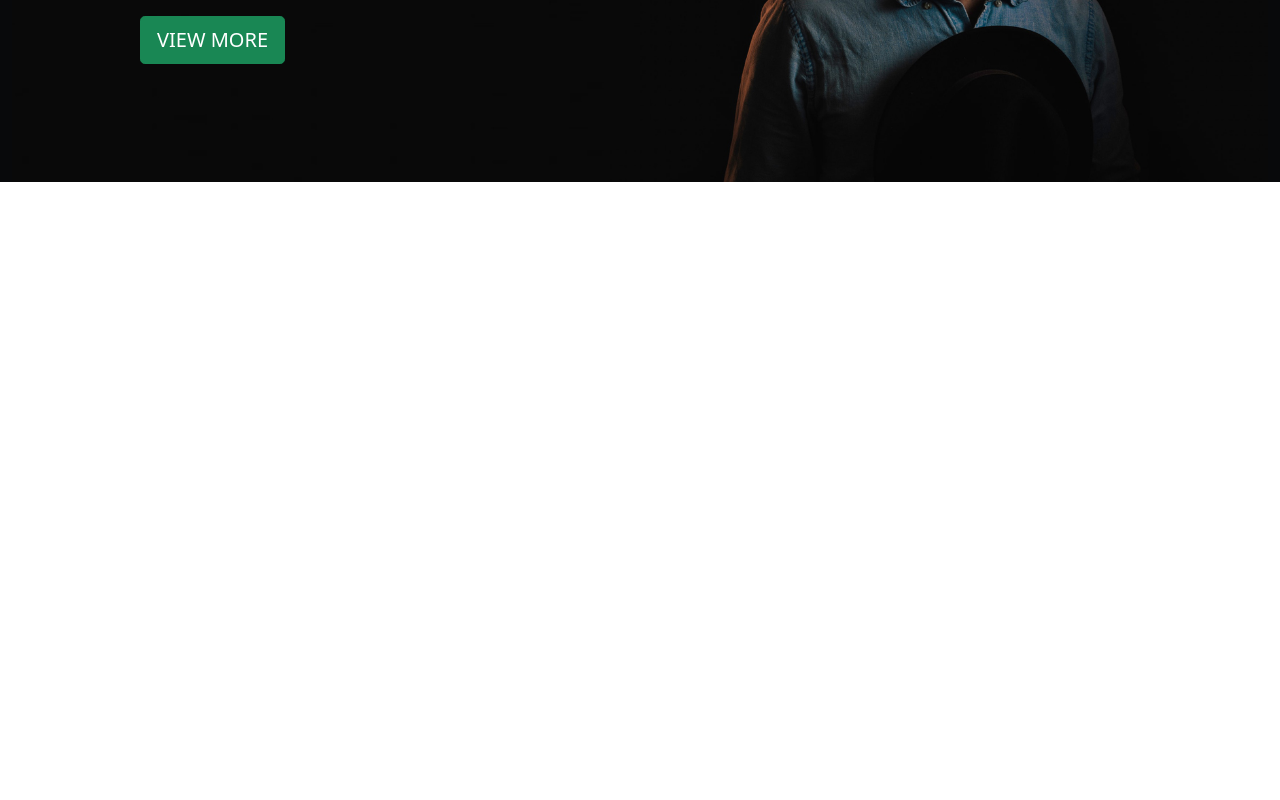
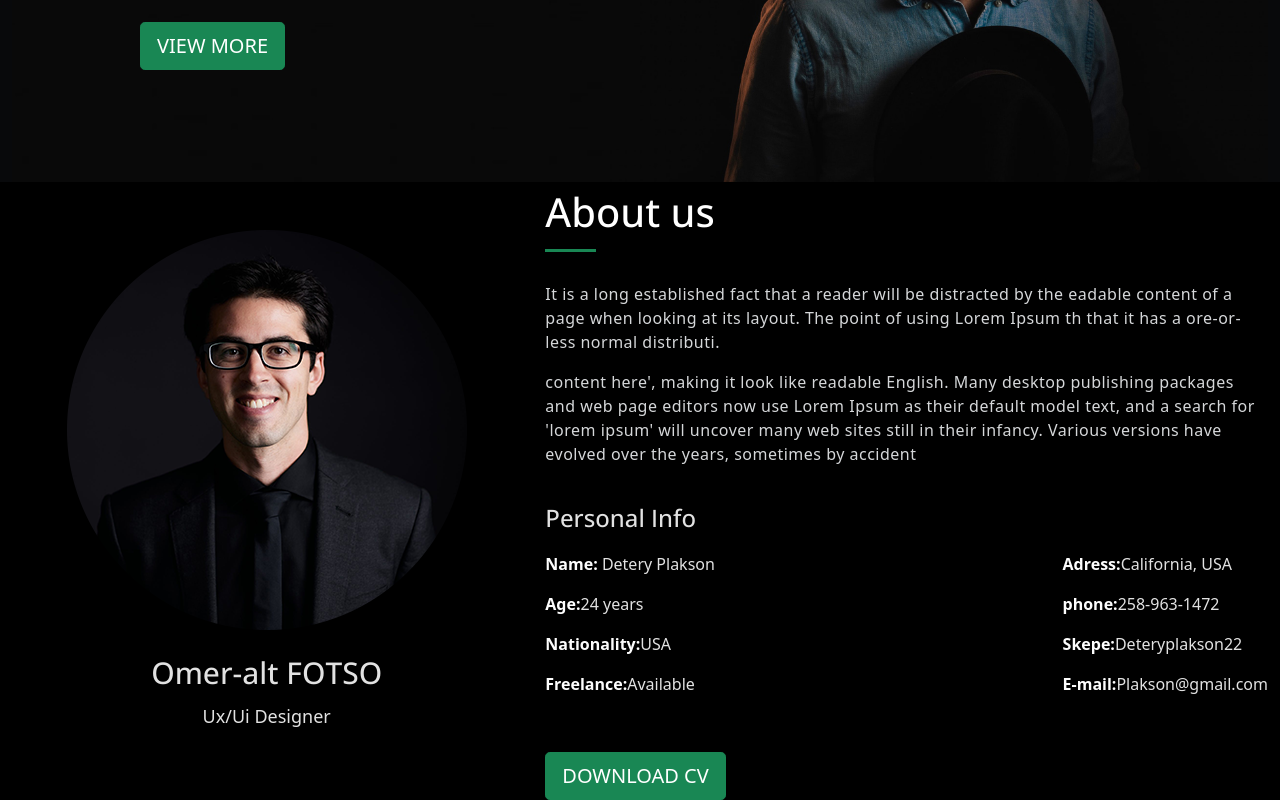
Before and after one commit to Omer-alt/PORTFOLIO, a React (Create React App) app: page /about-us in a window 1280 px wide. Shown: the part 397-1197 px from the top of the page. Before the commit the page ends 800 px from the top, so only its background shows below. Built offline with nearby package versions, Linux system fonts and the light colour scheme.

Commit message:
integrated about us component

```diff
--- a/package.json
+++ b/package.json
@@ -6,6 +6,7 @@
     "@testing-library/jest-dom": "^5.16.4",
     "@testing-library/react": "^13.3.0",
     "@testing-library/user-event": "^13.5.0",
+    "aos": "^2.3.4",
     "bootstrap": "^5.1.3",
     "react": "^18.2.0",
     "react-bootstrap": "^2.4.0",
--- a/src/App.css
+++ b/src/App.css
@@ -1,6 +1,25 @@
+@import url('https://fonts.googleapis.com/css2?family=Open+Sans:wght@300;500;800&display=swap');
 .App {
   text-align: center;
   background-color: #08090b;
+  color: #e2e2e2;
+}
+h1,h2,h3,h4,h5,h6 {
+  line-height: 1.5;
+  font-family: "Open Sans", sans-serif;
+}
+.subTitle{
+  color: #fff;
+  font-size: 40px;
+  font-weight: 500;
+  margin-bottom: 40px;
+}
+.subTitleUnderline{
+  padding-bottom: 10px;
+  border-bottom: 3px solid #198754;
+}
+p{
+  font-size: 15px;
 }
 
 .App-logo {
--- a/src/App.js
+++ b/src/App.js
@@ -1,13 +1,16 @@
 import 'bootstrap/dist/css/bootstrap.min.css';
 import './App.css';
+import AboutUs from './components/AboutUs';
 import Banner from './components/banner';
 import NavBar from './components/navbar';
 
 function App() {
+
   return (
     <div className="App">
       <NavBar/>
       <Banner/>
+      <AboutUs/>
     </div>
   );
 }
--- /dev/null
+++ b/src/components/AboutUs.js
@@ -0,0 +1,85 @@
+import React,{useEffect} from 'react';
+import  AOS  from 'aos';
+import "aos/dist/aos.css";
+import '../styles/AboutUs.css'
+import AboutMe from '../assets/Aboutme.png'
+import {Container, Col, Row,Button } from 'react-bootstrap'
+
+const AboutUs = () => {
+    // initialise AOS
+  useEffect(()=>{
+    AOS.init({duration: 2000})
+  },[])
+  return (
+    <div className='AboutUs'>
+        <Container fluid>
+            <Row >
+                <Col  md={5} >
+                    <div data-aos="fade-up">
+                        <img className='mt-md-5' src={AboutMe} alt='about profil'/>
+                    </div>
+                    <div>
+                        <h5 className='aboutName'>Omer-alt FOTSO</h5>
+                        <p className='aboutProfil'>Ux/Ui Designer</p>
+                    </div>
+                </Col>
+                <Col md={7} className='aboutRight'>
+                    <div className='aboutRightFirst' >
+                        <h1 className='subTitle'><span className='subTitleUnderline'>Ab</span>out us</h1>
+                        <p className='Aparagraph'>
+                            It is a long established fact that a reader will be distracted by the eadable content of a page when looking at its layout. The point of using Lorem Ipsum th that it has a ore-or-less normal distributi.
+                        </p>
+                        <p className='Aparagraph'>
+                            content here', making it look like readable English. Many desktop publishing packages and web page editors now use Lorem Ipsum as their default model text, and a search for 'lorem ipsum' will uncover many web sites still in their infancy. Various versions have evolved over the years, sometimes by accident
+                        </p>
+                    </div>
+                    <div className='aboutRightSecond'>
+                        <h1 className='aboutSoubTitle'>Personal Info</h1>
+                        <div className='aboutPersonalCols'>
+                            <div className='apCols'>
+                                <div>
+                                    <span className='aboutPInfo'>Name:</span>
+                                    <span> Detery Plakson</span>
+                                </div>
+                                <div>
+                                    <span className='aboutPInfo'>Age:</span>
+                                    <span>24 years</span>
+                                </div>
+                                <div>
+                                    <span className='aboutPInfo'>Nationality:</span>
+                                    <span>USA</span>
+                                </div>
+                                <div>
+                                    <span className='aboutPInfo'>Freelance:</span>
+                                    <span>Available</span>
+                                </div>
+                            </div>
+                            <div className='apCols'>
+                                <div>
+                                    <span className='aboutPInfo'>Adress:</span>
+                                    <span>California, USA</span>
+                                </div>
+                                <div>
+                                    <span className='aboutPInfo'>phone:</span>
+                                    <span>258-963-1472</span>
+                                </div>
+                                <div>
+                                    <span className='aboutPInfo'>Skepe:</span>
+                                    <span>Deteryplakson22</span>
+                                </div>
+                                <div>
+                                    <span className='aboutPInfo'>E-mail:</span>
+                                    <span>Plakson@gmail.com</span>
+                                </div>
+                            </div>
+                        </div>
+                        <Button className='baboutEffect mt-lg-5' variant="success" size='lg'>DOWNLOAD CV</Button>
+                    </div>
+                </Col>
+            </Row>
+        </Container>
+    </div>
+  )
+}
+
+export default AboutUs
--- a/src/components/navbar.js
+++ b/src/components/navbar.js
@@ -1,5 +1,6 @@
 import React from 'react'
 import '../styles/navBar.css'
+import AboutUs from './AboutUs';
 
 import {
     BrowserRouter as Router,
@@ -33,7 +34,7 @@ const NavBar = () =>{
                                 <Nav></Nav>
                                 <Nav >
                                     <Nav.Link href="/">Home</Nav.Link>
-                                    <Nav.Link href="/contact-us">About Us</Nav.Link>
+                                    <Nav.Link href="/about-us">About Us</Nav.Link>
                                     <Nav.Link href="/service">Service</Nav.Link>
                                     <Nav.Link href="/experience">Experience</Nav.Link>
                                     <Nav.Link href="/porfolio">Portfolio</Nav.Link>
@@ -48,9 +49,9 @@ const NavBar = () =>{
                             <Route exact path="/">
                                         {/* <Home /> */}
                             </Route>
-                            <Route path="/about-us">
-                                        {/* <AboutUs /> */}
-                            </Route>
+                            <Route path="/about-us" element={AboutUs}/>
+
+
                             <Route path="/contact-us">
                                         {/* <ContactUs /> */}
                             </Route>
--- /dev/null
+++ b/src/styles/AboutUs.css
@@ -0,0 +1,54 @@
+.AboutUs{
+    background-color: #000;
+
+}
+
+.aboutName{
+    font-size: 30px;
+    margin-top: 20px;
+}
+.aboutProfil{
+    font-size: 18px;
+}
+/* ***************Right section*************** */
+.aboutRight{
+    text-align: justify;
+}
+.aboutPersonalCols{
+    display: flex;
+    align-items: center;
+    justify-content: space-between;
+}
+.aboutRightSecond{
+    text-align: left;
+}
+.aboutPInfo{
+    font-size: 16px;
+    color: #fdfdfd;
+    font-weight: 700;
+}
+.Aparagraph{
+    font-size: 16px;
+    letter-spacing: .5px;
+    color: #d5d7d9;
+    text-align: left;
+}
+/* section des deux colonnes visuelles */
+.aboutSoubTitle{
+    font-size: 24px;
+    margin-top: 34px;
+}
+.apCols > div {
+    line-height: 40px;
+}
+/*  */
+.baboutEffect{
+    --color: #08090b;
+    --hover: #08090b;
+    transition: 1s ease-in-out;
+    /* border-style: none; */
+}
+.baboutEffect:hover,
+.babouttEffect:focus {
+  box-shadow: inset -5.8em 0 0 0 var(--hover), inset 5.8em 0 0 0 var(--hover);
+}
--- a/src/styles/banner.css
+++ b/src/styles/banner.css
@@ -31,9 +31,10 @@
 .btEffect{
     --color: #08090b;
     --hover: #08090b;
-    transition: 0.25s;
+    transition: 0.25s ease-in-out;
+    /* border-style: none; */
 }
 .btEffect:hover,
 .btEffect:focus {
-  box-shadow: inset -3.5em 0 0 0 var(--hover), inset 4em 0 0 0 var(--hover);
+  box-shadow: inset -3.5em 0 0 0 var(--hover), inset 3.9em 0 0 0 var(--hover);
 }
```
Also changed, not shown: src/assets/Aboutme.png (added), 1 other file (tests, documents, lock files or other folders).
